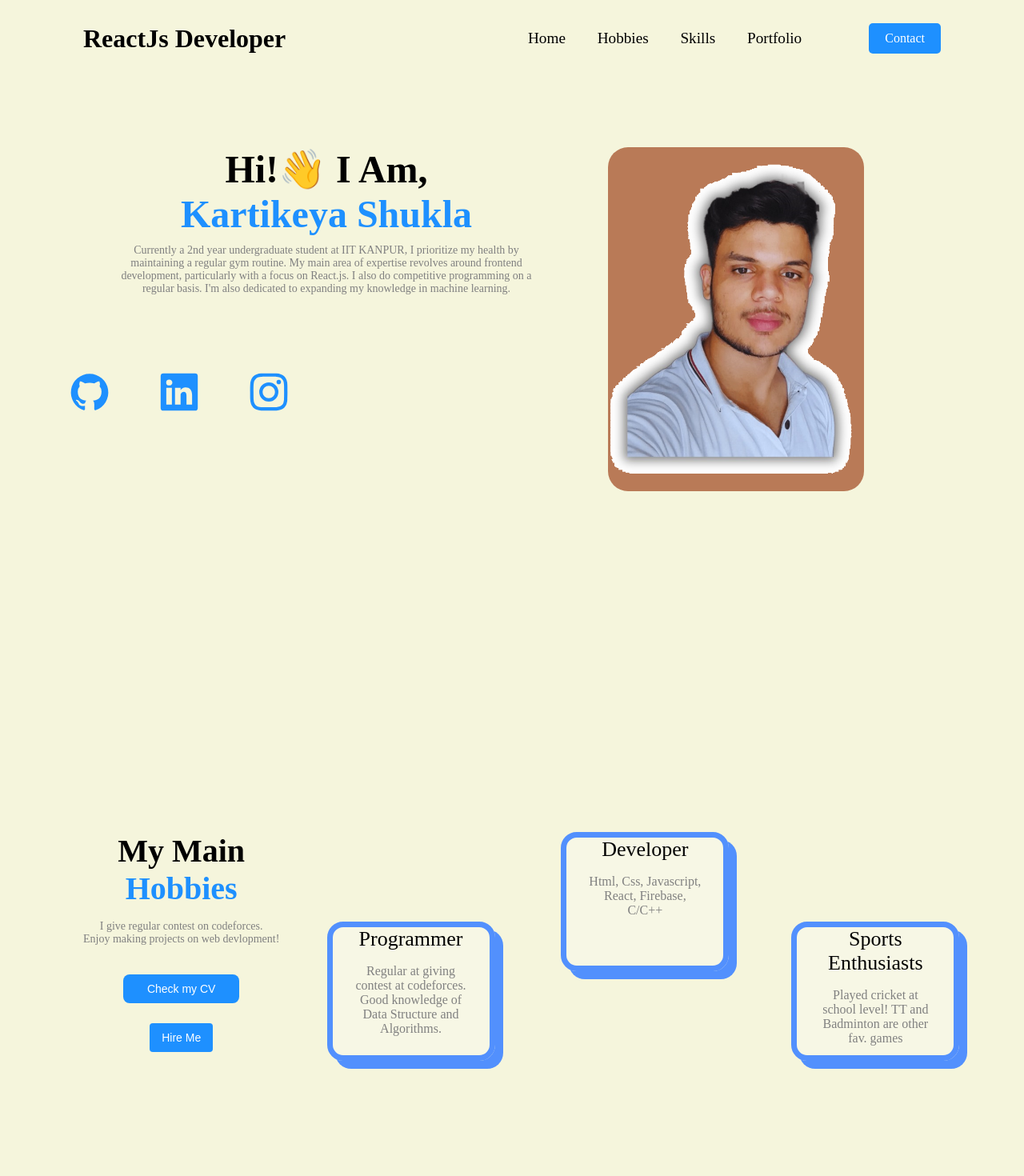
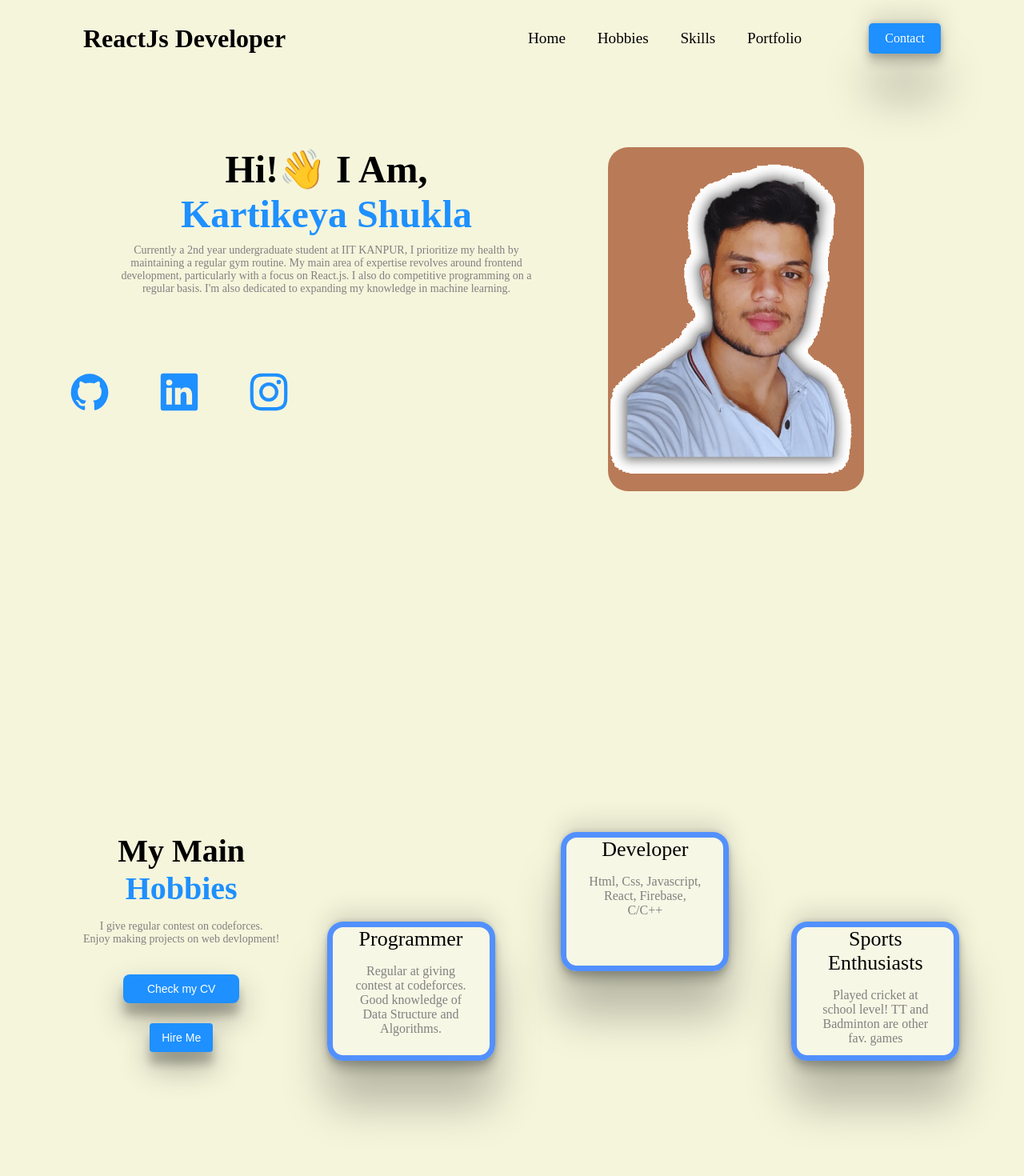
Before and after one commit to kartik3yaS/portfolio-web, a React (Create React App) app: page / in a window 1280 px wide. Shown: the top 1470 px of the page at 80% size. Built offline with nearby package versions, Linux system fonts and the light colour scheme.

Commit message:
deployed website

```diff
--- a/src/components/About/About.css
+++ b/src/components/About/About.css
@@ -51,6 +51,7 @@
     text-decoration: none;
     display: inline-block;
     font-size: 14px;
+    box-shadow: rgba(0, 0, 0, 0.3) 0px 19px 38px, rgba(0, 0, 0, 0.22) 0px 15px 12px;
     margin: 4px 2px;
     transition-duration: 0.4s;
     cursor: pointer;
--- a/src/components/Cards/Cards.css
+++ b/src/components/Cards/Cards.css
@@ -9,8 +9,7 @@
     text-align: center;
     background: rgba(255, 255, 255, 0.26);
     border: 7px solid #5290FD;
-    box-shadow: 10px 10px #5290FD;
-    border-radius: 20px;
+box-shadow: rgba(0, 0, 0, 0.25) 0px 54px 55px, rgba(0, 0, 0, 0.12) 0px -12px 30px, rgba(0, 0, 0, 0.12) 0px 4px 6px, rgba(0, 0, 0, 0.17) 0px 12px 13px, rgba(0, 0, 0, 0.09) 0px -3px 5px;    border-radius: 20px;
     padding: 0px 26px 2rem 26px;
     font-family: 'times new roman', serif;
 }
--- a/src/components/Contact/Contact.css
+++ b/src/components/Contact/Contact.css
@@ -57,6 +57,7 @@ textarea{
   border-radius: 5px;
   cursor: pointer;
   font-size: 16px;
+  box-shadow: rgba(0, 0, 0, 0.25) 0px 54px 55px, rgba(0, 0, 0, 0.12) 0px -12px 30px, rgba(0, 0, 0, 0.12) 0px 4px 6px, rgba(0, 0, 0, 0.17) 0px 12px 13px, rgba(0, 0, 0, 0.09) 0px -3px 5px;
   transition: background-color 0.3s ease;
   /* &:active {
     background-color: #1E90FF;
--- a/src/components/Contact/Contact.js
+++ b/src/components/Contact/Contact.js
@@ -18,7 +18,7 @@ const Contact = () => {
         return;
     }
 
-    emailjs.sendForm('service_4ff45x5', 'template_p8lia46', form.current, 'uwr3rS7oUe7pMq-IM')
+    emailjs.sendForm('service_4ff45x5', 'template_p8lia46', form.current, 'bhMXeIIPm79DMkQXS')
       .then((result) => {
           console.log(result.text);
           form.current.reset();
@@ -39,8 +39,7 @@ const Contact = () => {
                 <input type="text" name="user_name" className="user" placeholder='Name' />
                 <input type="email" name="user_email" className='user' placeholder='Email' />
                 <textarea name="message" className='user' placeholder='Message' />
-                {/* <input type="submit" value="Send" className='button' /> */}
-                <button className='button'>Send</button>
+                <input type="submit" value="Send" className='button' />
                 <span>{done && "Thanks for contacting me!"}</span>
             </form>
         </div>
--- a/src/components/HireMe/HireMe.css
+++ b/src/components/HireMe/HireMe.css
@@ -7,6 +7,7 @@
     border-radius: 4px;
     cursor: pointer;
     transition: background-color 0.3s ease;
+    box-shadow: rgba(0, 0, 0, 0.3) 0px 19px 38px, rgba(0, 0, 0, 0.22) 0px 15px 12px;
     margin-top: 1.3rem;
   }
 
```
